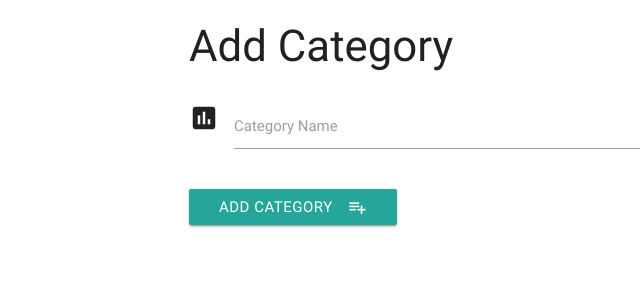
After one commit to CharOConnell/task-manager-walkthrough, a Flask app: page /add_category in a window 1280 px wide. The commit adds this page. Shown: the top 300 px of the page, without its empty margins (3-643 px from the left). Run offline with Flask 2, Linux system fonts and the light colour scheme; some libraries are stand-ins or nearby versions.

Commit message:
Added category functionality and delete category buttons and edit category

```diff
--- a/app.py
+++ b/app.py
@@ -65,6 +65,22 @@ def update_category(category_id):
         {'category_name': request.form.get('category_name')})
     return redirect(url_for('get_categories'))
 
+@app.route('/delete_category/<category_id>')
+def delete_category(category_id):
+    mongo.db.categories.remove({'_id': ObjectId(category_id)})
+    return redirect(url_for('get_categories'))
+
+@app.route('/insert_category', methods=['POST'])
+def insert_category():
+    categories = mongo.db.categories
+    category_doc = {'category_name': request.form.get('category_name')}
+    categories.insert_one(category_doc)
+    return redirect(url_for('get_categories'))
+
+@app.route('/add_category')
+def add_category():
+    return render_template('addcategory.html')
+
 if __name__ == '__main__':
     app.run(host=os.getenv('IP','0.0.0.0'),
         port=int(os.getenv('PORT','5000')),
--- /dev/null
+++ b/templates/addcategory.html
@@ -0,0 +1,19 @@
+{% extends 'base.html' %} {% block content %}
+
+<h3>Add Category</h3>
+<div class="row">
+	<form action="{{ url_for('insert_category')}}" method="POST" class="col s12">
+		<div class="row">
+			<div class="input-field col s12">
+				<i class="material-icons prefix">poll</i>
+				<input id="category_name" name="category_name" type="text" class="validate">
+				<label for="icon_prefix">Category Name</label>
+			</div>
+		</div>
+		<button class="btn waves-effect waves-light" type="submit" name="action">Add Category
+            <i class="material-icons right">playlist_add</i>
+        </button>
+	</form>
+</div>
+
+{% endblock %}
--- a/templates/categories.html
+++ b/templates/categories.html
@@ -7,7 +7,7 @@
 		{% for cat in categories %}
 		<li>
 			<div class="collapsible-header">
-				<a href="" class="waves-effect waves-light btn btn-small">Del</a>
+				<a href="{{url_for('delete_category', category_id=cat._id)}}" class="waves-effect waves-light btn btn-small">Del</a>
 				<a href="{{url_for('edit_category', category_id=cat._id)}}" class="waves-effect waves-light btn btn-small blue">Edit</a>
 				<div class="task-header col s3">
 					<strong>{{cat.category_name}}</strong>
@@ -17,5 +17,9 @@
 		{% endfor %}
 	</ul>
 </div>
+<div class="row">
+    <a href="{{url_for('add_category')}}" class="waves-effect waves-light btn">
+    <i class="material-icons right">playlist_add</i>Add Category</a>
+</div>
 
 {% endblock %}
```
